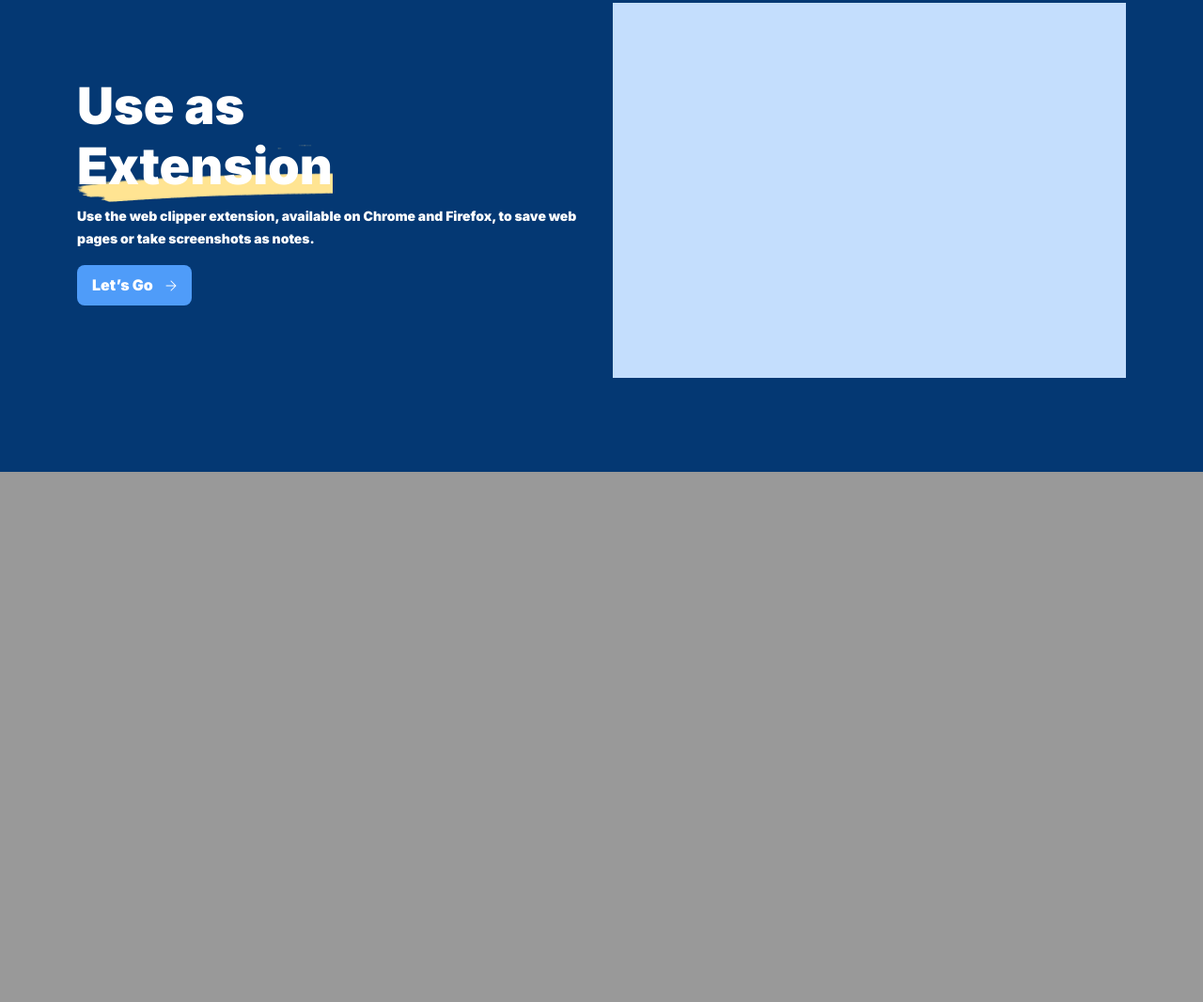
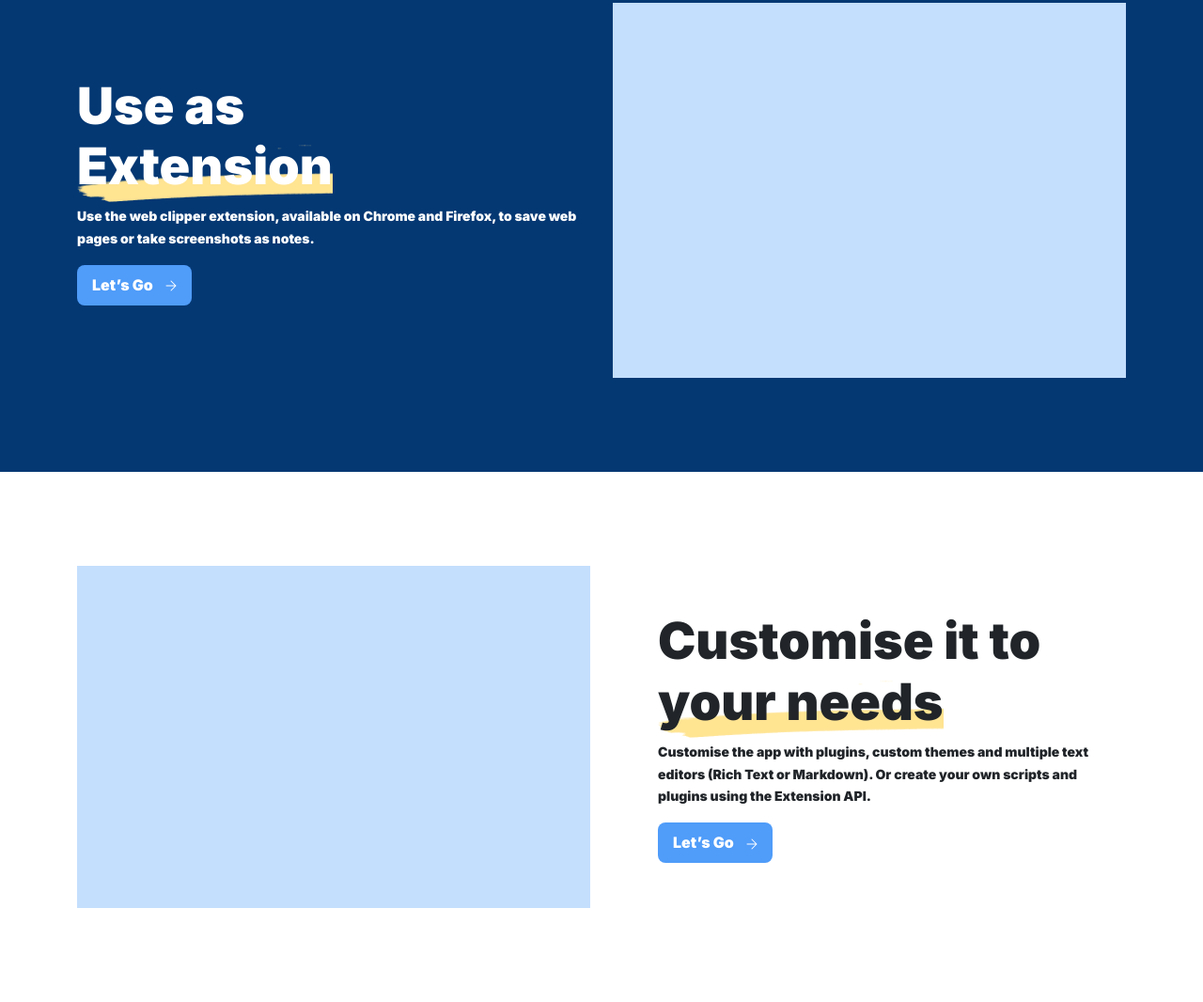
Before and after one commit to Pritamray1996/Home-Whitepace, a plain HTML site: page index.html in a window 1280 px wide. Shown: the part 2025-3091 px from the top of the page at 94% size. Before the commit the page ends 2527 px from the top, so only its background shows below. Drawn offline with nearby package versions, Linux system fonts and the light colour scheme.

Commit message:
Customise area completed

```diff
--- a/index.html
+++ b/index.html
@@ -157,6 +157,29 @@
           </div>
         </div>
        </section>
+       <!-- Customise  area -->
+        <section class="Customise-area">
+          <div class="container">
+            <div class="row">
+              <div class="col-lg-6 ">
+               <div class="theme-image ">
+                <img class="w-100" src="img/hero-img.png" alt="">
+               </div>
+              </div>
+              <div class="col-lg-6 d-flex align-items-center">
+                <div class="theme-text ps-0 ps-lg-5">
+                  <h3>Customise it
+                    to <br> <span>your needs</span></h3>
+                <p>Customise the app with plugins, custom themes and multiple text editors (Rich Text or Markdown). Or create your own scripts and plugins using the Extension API.
+                  </p>
+                <a href="#" class="theme-button">Let’s Go
+                  <img src="img/icon.png" alt="">
+                </a>
+                </div>
+              </div>
+            </div>
+          </div>
+        </section>
       </main>
    <!-- main area end -->
     <script src="https://cdn.jsdelivr.net/npm/bootstrap@5.3.3/dist/js/bootstrap.bundle.min.js" integrity="sha384-YvpcrYf0tY3lHB60NNkmXc5s9fDVZLESaAA55NDzOxhy9GkcIdslK1eN7N6jIeHz" crossorigin="anonymous"></script>
--- a/styel.css
+++ b/styel.css
@@ -220,3 +220,16 @@ font-size: 14px;
         font-size: 63px;
     }
 }
+/* Customise-area */
+.Customise-area{
+    background-color: #ffffff;
+    padding: 100px 0;
+}
+@media (max-width: 991px){
+    .Customise-area{
+        padding: 80px 0;
+ }
+ .Customise-area .theme-image  {
+margin-bottom: 50px;
+ }
+}
```
